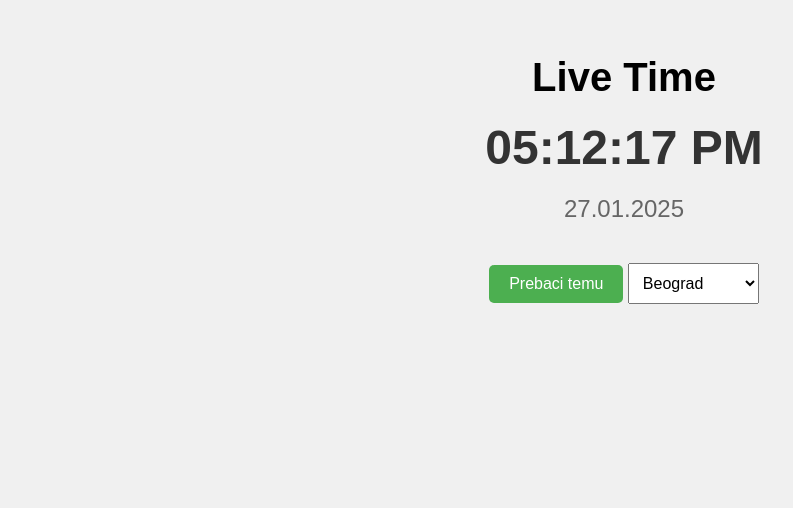
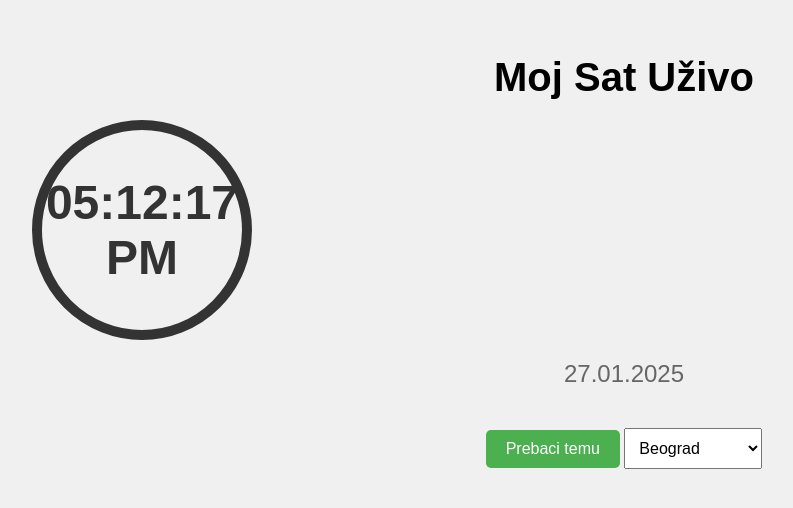
Before and after one commit to milosss123/LiveTime, a plain HTML site: page index.html in a window 1280 px wide. Shown: the whole page, without its empty margins (16-809 px from the left). Drawn offline with Linux system fonts and the light colour scheme.

Commit message:
Add files via upload

```diff
--- a/index.html
+++ b/index.html
@@ -3,14 +3,14 @@
 <head>
   <meta charset="UTF-8">
   <meta name="viewport" content="width=device-width, initial-scale=1.0">
-  <title>Live Time</title>
+  <title>Sat Uživo</title>
   <link rel="stylesheet" href="styles.css">
 </head>
 <body>
-  <h1>Live Time</h1>
+  <h1>Moj Sat Uživo</h1>
 
   <!-- Sat -->
-  <div id="sat"></div>
+  <div id="sat" class="round-clock"></div>
 
   <!-- Datum -->
   <div id="datum"></div>
@@ -21,6 +21,11 @@
   <!-- Dropdown za biranje vremenske zone -->
   <select id="vremenska-zona">
     <option value="Europe/Belgrade">Beograd</option>
+    <option value="America/New_York">New York</option>
+    <option value="Asia/Tokyo">Tokyo</option>
+    <option value="Asia/Shanghai">Peking</option>
+    <option value="America/Argentina/Buenos_Aires">Buenos Aires</option>
+    <option value="America/Sao_Paulo">Sao Paulo</option>
     <option value="America/Los_Angeles">Los Angeles</option>
   </select>
 
--- a/styles.css
+++ b/styles.css
@@ -16,6 +16,14 @@ h1 {
   font-weight: bold;
   color: #333;
   margin: 20px;
+  width: 200px;
+  height: 200px;
+  border-radius: 50%;
+  border: 10px solid #333;
+  display: flex;
+  justify-content: center;
+  align-items: center;
+  text-align: center;
 }
 
 #datum {
```
